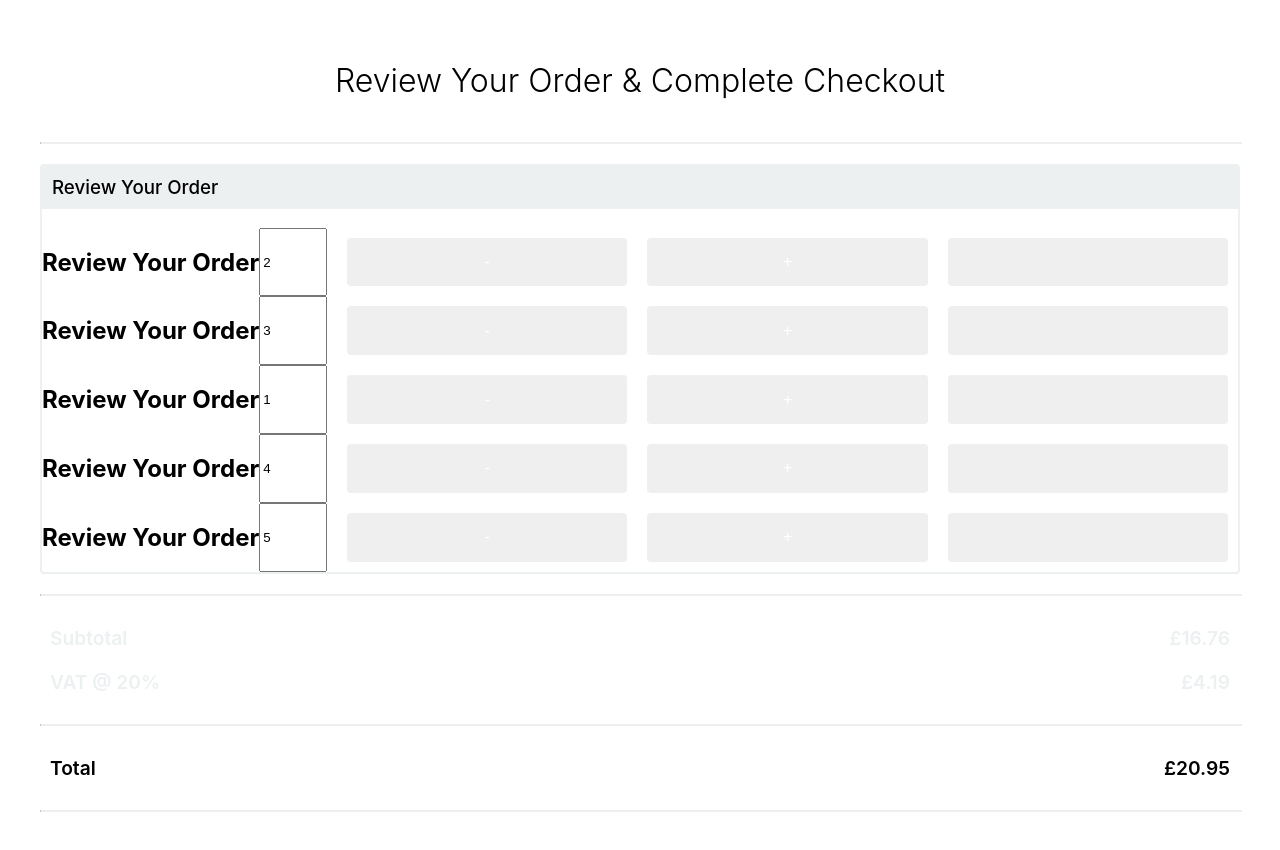
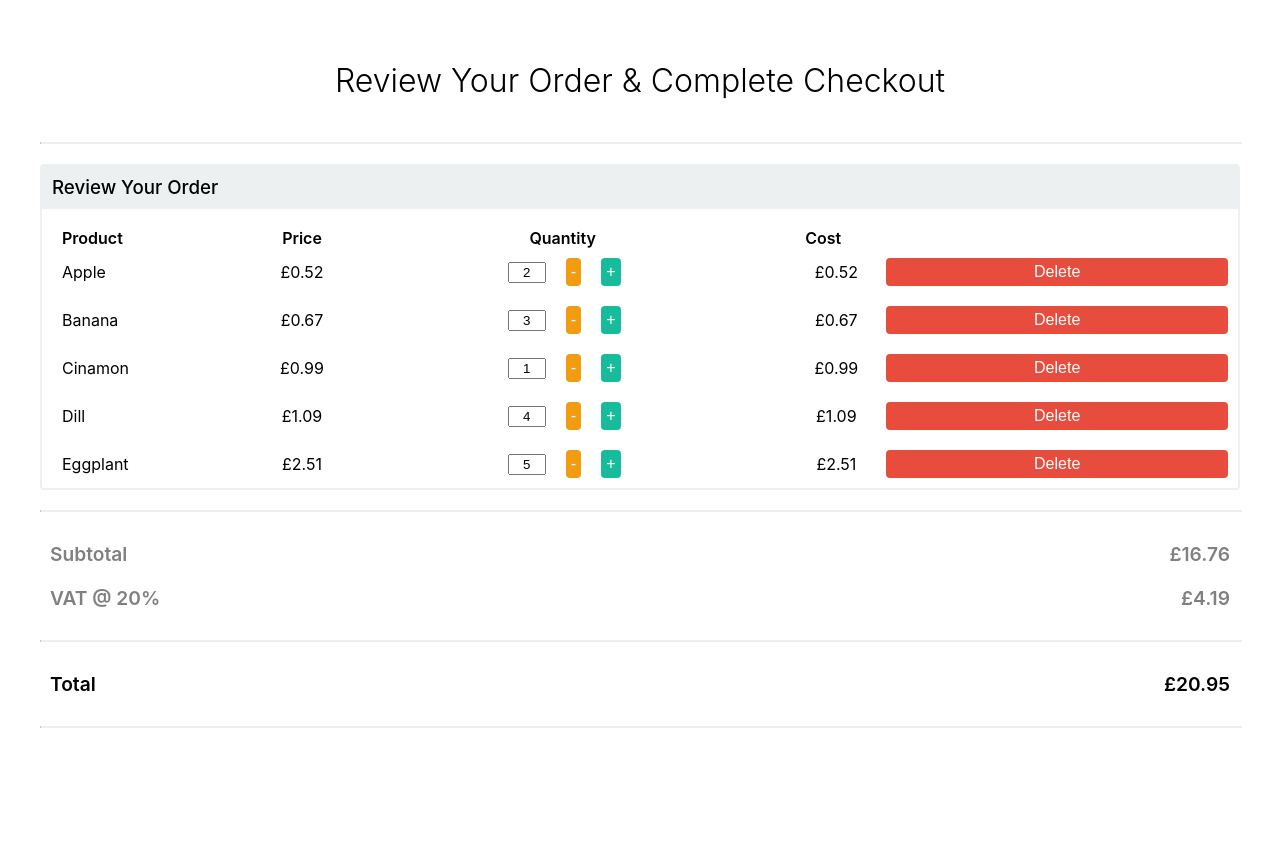
Before and after one commit to dariuszwiktorek/testBasketSC, a React (Create React App) app: page / in a window 1280 px wide. Shown: the top 850 px of the page. After the commit the page ends 800 px from the top, so only its background shows below. Built offline with nearby package versions, Linux system fonts and the light colour scheme.

Commit message:
Fixed table components.

```diff
--- a/src/components/QuantityInput.js
+++ b/src/components/QuantityInput.js
@@ -1,7 +1,19 @@
 import React, { useEffect, useState } from "react";
+import styled from "styled-components";
 import { THEME_COLORS } from "../app/styles";
 import { Button } from "./buttons/Button";
 
+const Container = styled.div`
+  flex: 1 1 auto;
+`;
+
+const StyledInput = styled.input`
+  width: 30px;
+  text-align: center;
+  margin-right: 10px;
+`;
+
+//TODO:Refactor this one
 export function QuantityInput({onChange, initValue}) {
 
   const validationTimeout = 5; // .5 of the second in 10 steaps
@@ -71,11 +83,11 @@ export function QuantityInput({onChange, initValue}) {
 
 
   return (
-    <>
-      <input type="text" value={value} onChange={(e) => { onTextInputChange(e.target.value) }} style={{ width: "60px", marginRight: "10px" }}  />
+    <Container>
+      <StyledInput type="text" value={value} onChange={(e) => { onTextInputChange(e.target.value) }} />
       <Button label='-' color={THEME_COLORS.orange} onClick={() => { onButton(-1) }}/>
       <Button label='+' color={THEME_COLORS.green} onClick={() => { onButton(1) }}/>
-    </>
+    </Container>
   );
 
 }
--- a/src/components/buttons/Button.js
+++ b/src/components/buttons/Button.js
@@ -5,7 +5,7 @@ import styled from 'styled-components';
 const ButtonContainer = styled.button`
   flex: 1;
   font-size: ${({size}) => size==='large'? 2 : 1}rem;
-  background: ${({color}) => color}rem;
+  background: ${({color}) => color};
   color: white;
   border-radius: ${({size}) => size==='large'? 20 : 4}px;
   padding: ${({size}) => size==='large'? 10 : 5}px;
@@ -15,10 +15,10 @@ const ButtonContainer = styled.button`
 `;
 
 //common button with potential to add an icon
-export function Button({disabled, label}) {
+export function Button(props) {
  return (
-   <ButtonContainer disabled={disabled}>
-     {label}
+   <ButtonContainer {...props}>
+     {props.label}
    </ButtonContainer>
  )
 }
--- a/src/containers/basket/OrderSummary.js
+++ b/src/containers/basket/OrderSummary.js
@@ -9,7 +9,7 @@ const Container = styled.div`
   flex-direction: row;
   justify-content: space-between;
   width: 100%;
-  color: ${({total}) => {console.log('total',total);return total ? 'black' : THEME_COLORS.lightGrey}};
+  color: ${({total}) => {console.log('total',total);return total ? 'black' : 'grey'}};
   font-weight: 600;
   font-size: 1.2rem;
 `;
--- a/src/containers/basket/table/OrderTable.js
+++ b/src/containers/basket/table/OrderTable.js
@@ -1,7 +1,7 @@
 import React from 'react';
 import styled from "styled-components";
 import { THEME_COLORS } from '../../../app/styles';
-import OrderTableRow from "./OrderTableRow";
+import OrderTableRow, {ColumnTitles} from "./OrderTableRow";
 
 
 const StyledTable = styled.div`
@@ -26,10 +26,11 @@ export default function OrderTable({products, pricePrefix, onUpdate, onDelete})
   return (
     <StyledTable>
         <TableHeader>Review Your Order</TableHeader>
+        <ColumnTitles />
         {
           Object.entries(products).map(([key, item]) =>
             <OrderTableRow
-              product={item.product}
+              product={item.name}
               id={key}
               unitPrice={item.unitPrice}
               quantity={item.quantity}
--- a/src/containers/basket/table/OrderTableRow.js
+++ b/src/containers/basket/table/OrderTableRow.js
@@ -5,12 +5,40 @@ import { Button } from '../../../components/buttons/Button';
 import { QuantityInput } from '../../../components/QuantityInput';
 
 
-const StyledTable = styled.div`
+const StyledRow = styled.div`
   display: flex;
   flex: 1;
   flex-direction: row;
+  row-gap: 40px;
+  align-items: center;
+  font-weight: ${({bold})=> bold? 600 : 400}
 `;
 
+const ProductNameCell = styled.div`
+  flex: 0 1 180px;
+  text-align: left;
+  padding: 0 20px;
+`;
+const UnitPriceCell = styled.div`
+  flex 0 1 80px;
+`;
+
+const Cell = styled.div`
+  flex: 1 1 auto;
+`;
+
+
+export function ColumnTitles(){
+  return (
+    <StyledRow bold>
+      <ProductNameCell>{'Product'}</ProductNameCell>
+      <UnitPriceCell>{'Price'}</UnitPriceCell>
+      <Cell>{'Quantity'}</Cell>
+      <UnitPriceCell>{'Cost'}</UnitPriceCell>
+      <Cell>{''}</Cell>
+    </StyledRow>
+  );
+};
 
 export default function OrderTableRow({
   product,
@@ -21,11 +49,20 @@ export default function OrderTableRow({
   onUpdate,
   onDelete,
 }) {
+  console.log('OrderTableRow: ',{product,
+    id,
+    unitPrice,
+    quantity,
+    pricePrefix,
+    onUpdate,
+    onDelete,});
   return (
-    <StyledTable>
-        <h2>Review Your Order</h2>
+    <StyledRow>
+        <ProductNameCell>{product}</ProductNameCell>
+        <UnitPriceCell>{pricePrefix+unitPrice}</UnitPriceCell>
         <QuantityInput initValue={quantity} onChange={(v)=>onUpdate(id, v)}/>
-        <Button color={THEME_COLORS.red} onClick={() => { onDelete(id) }}>Delete</Button>
-    </StyledTable>
+        <UnitPriceCell>{pricePrefix+unitPrice}</UnitPriceCell>
+        <Button label='Delete' color={THEME_COLORS.red} onClick={() => { onDelete(id) }}>Delete</Button>
+    </StyledRow>
   );
 }
```
